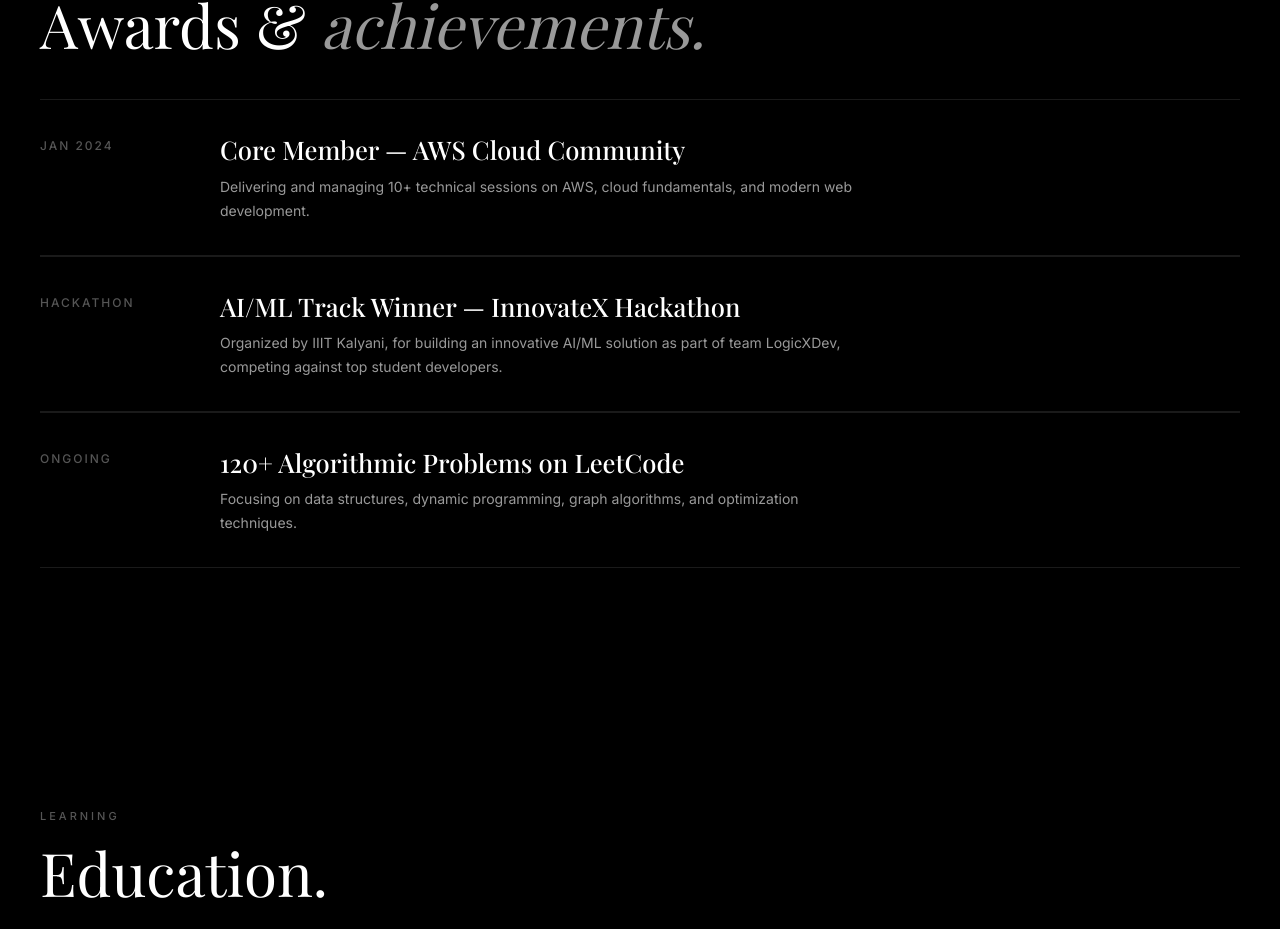
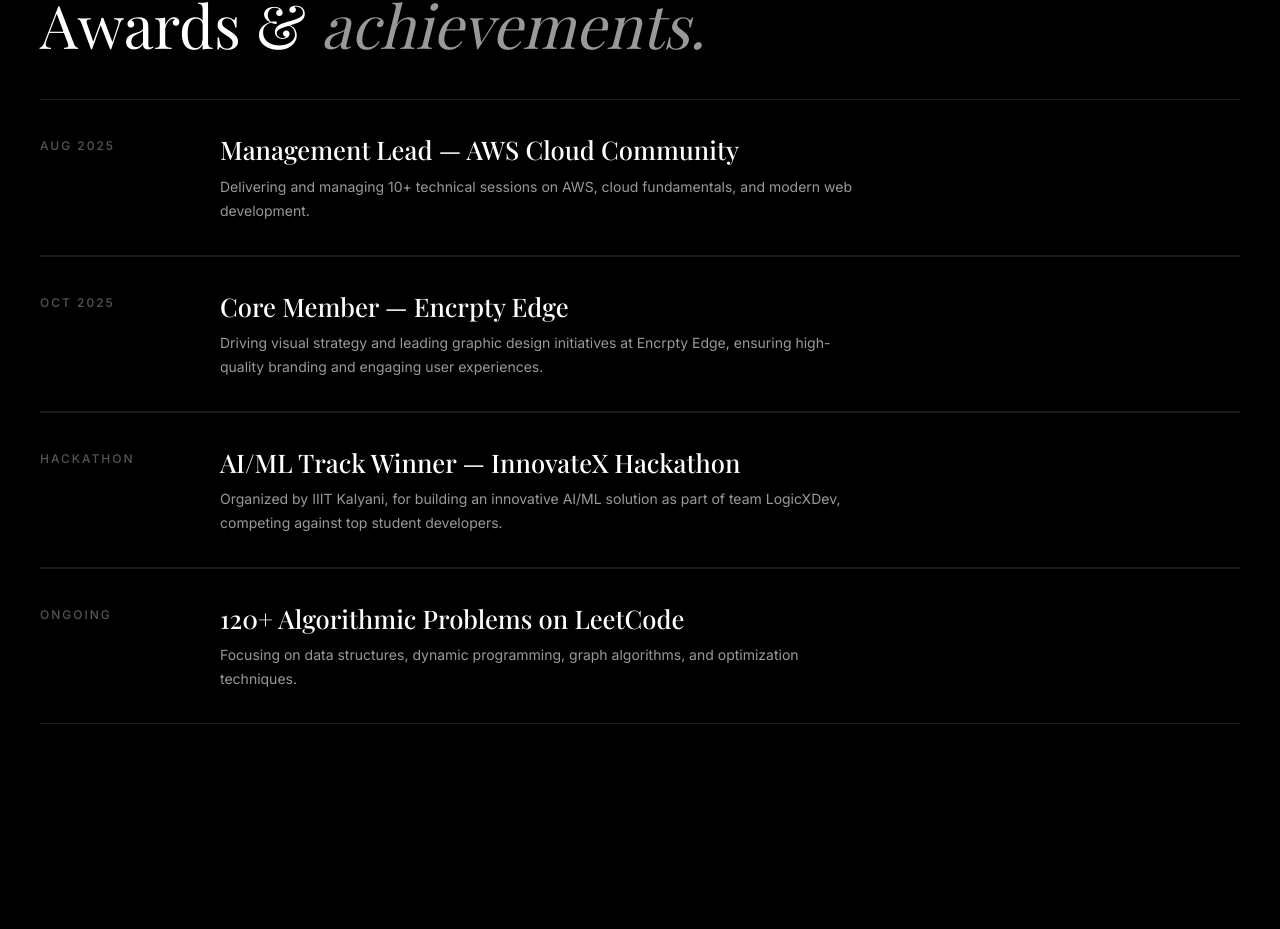
Before and after one commit to G4uravXDev/G4uravXPortfolio, a Next.js app: page / in a window 1280 px wide. Shown: the part 6098-7027 px from the top of the page. Built offline with nearby package versions, Linux system fonts and the light colour scheme; a web font is replaced by a local one.

Commit message:
guardians of the galaxy Part IV

```diff
--- a/app/components/ExperienceSection.tsx
+++ b/app/components/ExperienceSection.tsx
@@ -64,9 +64,14 @@
 
 const awards = [
     {
-        title: "Core Member — AWS Cloud Community",
+        title: "Management Lead — AWS Cloud Community",
         org: "Delivering and managing 10+ technical sessions on AWS, cloud fundamentals, and modern web development.",
-        year: "Jan 2024",
+        year: "Aug 2025",
+    },
+    {
+        title: "Core Member — Encrpty Edge",
+        org: "Driving visual strategy and leading graphic design initiatives at Encrpty Edge, ensuring high-quality branding and engaging user experiences.",
+        year: "Oct 2025",
     },
     {
         title: "AI/ML Track Winner — InnovateX Hackathon",
```
